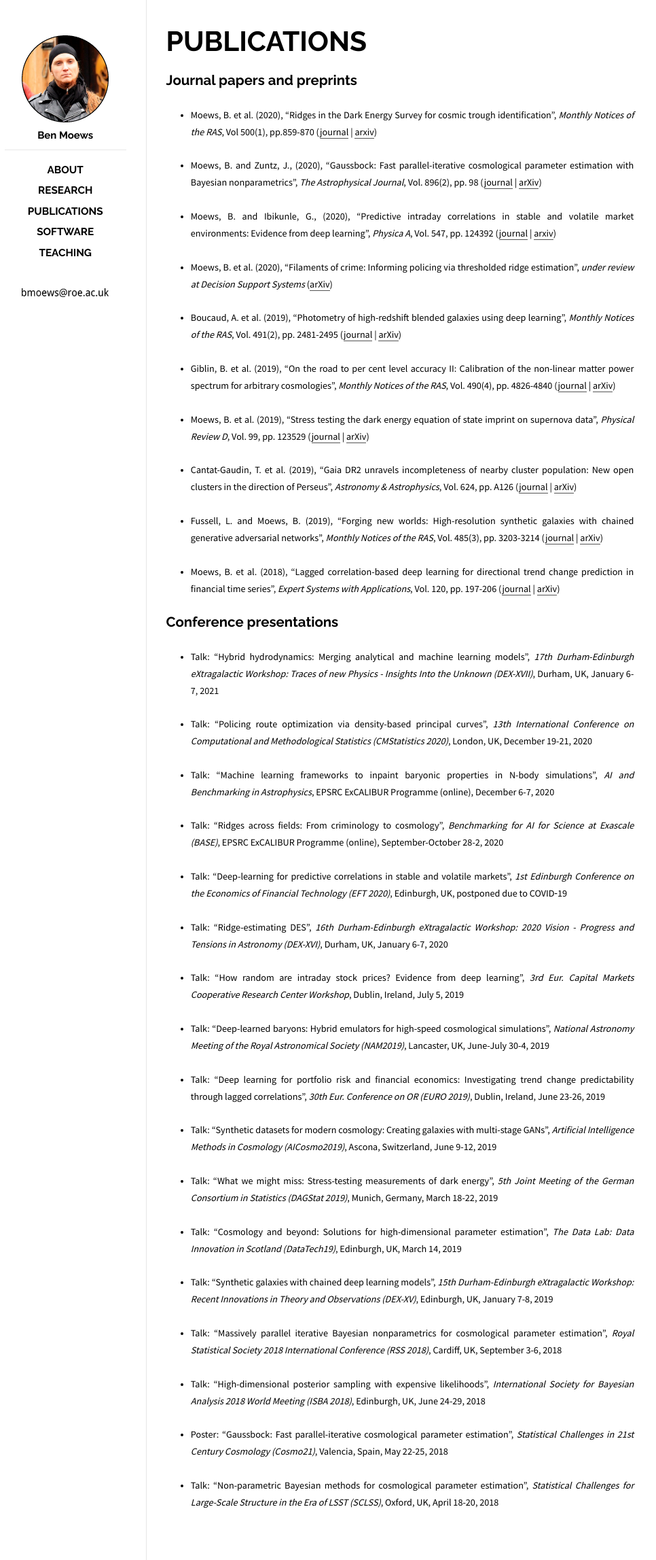
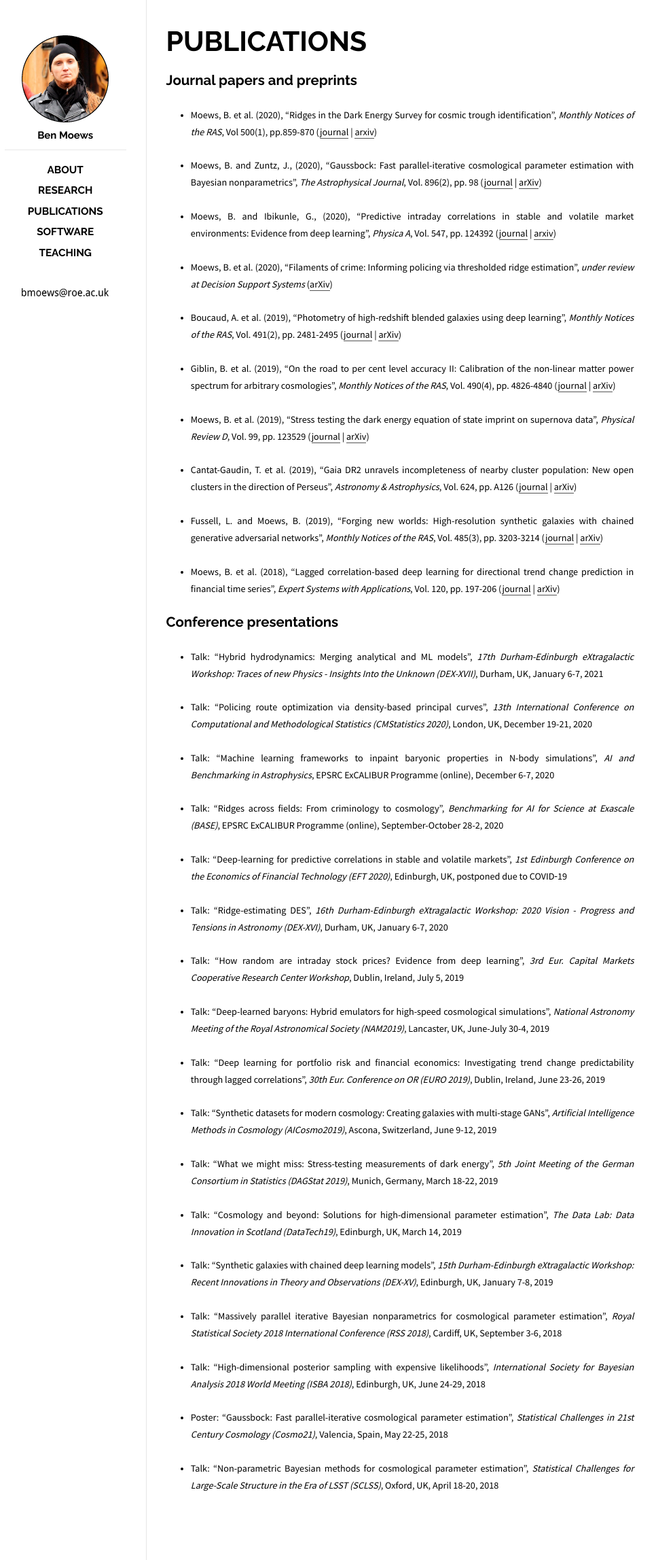
Before and after one commit to moews/moews.github.io, a Jekyll site: the page built from _posts/2017-03-25-publications.md, in a window 1280 px wide. Shown: the whole page at 68% size, without its empty margins (143-1109 px from the left). Built offline with Jekyll 4.4.1, drawn with Linux system fonts in a browser that asks for light colours.

Commit message:
Update 2017-03-25-publications.md

```diff
--- a/_posts/2017-03-25-publications.md
+++ b/_posts/2017-03-25-publications.md
@@ -30,7 +30,7 @@
 
 ## Conference presentations
 
-* <small>Talk: "Hybrid hydrodynamics: Merging analytical and machine learning models", _17th Durham-Edinburgh eXtragalactic Workshop: Traces of new Physics - Insights Into the Unknown (DEX-XVII)_, Durham, UK, January 6-7, 2021</small>
+* <small>Talk: "Hybrid hydrodynamics: Merging analytical and ML models", _17th Durham-Edinburgh eXtragalactic Workshop: Traces of new Physics - Insights Into the Unknown (DEX-XVII)_, Durham, UK, January 6-7, 2021</small>
 
 * <small>Talk: "Policing route optimization via density-based principal curves", _13th International Conference on Computational and Methodological Statistics (CMStatistics 2020)_, London, UK, December 19-21, 2020</small>
 
```
